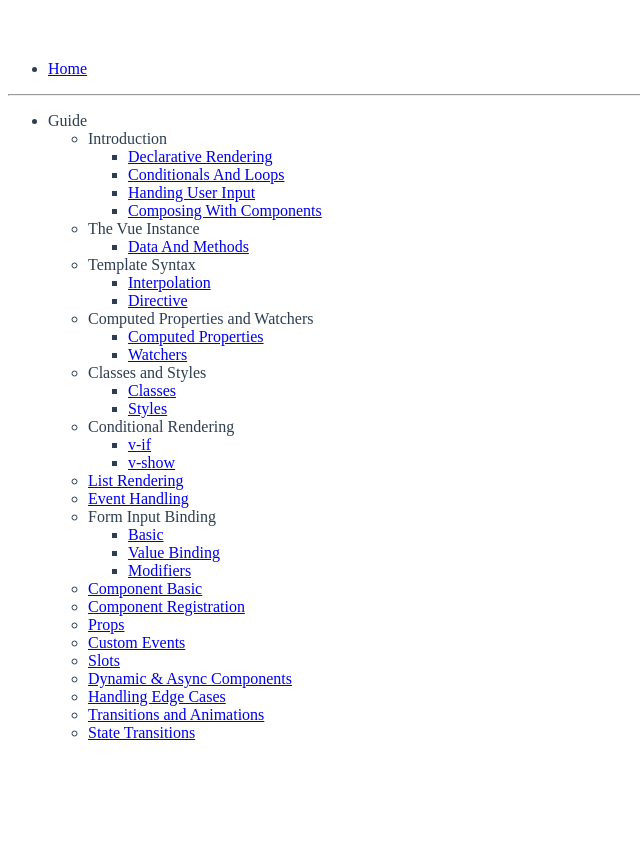
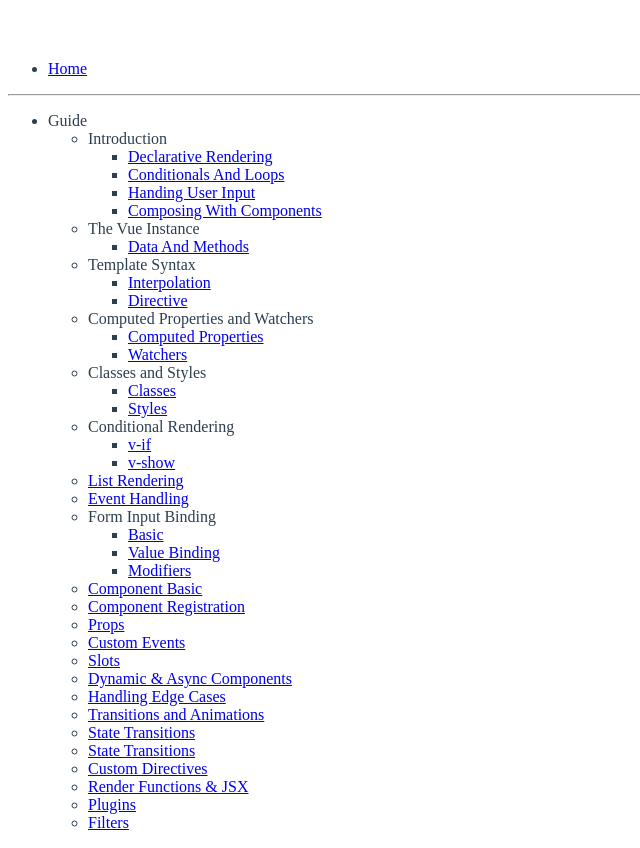
Before and after one commit to luotaoyeah/learning-vue, a Vue app: page / in a window 1280 px wide. Shown: the whole page, without its empty margins (0-640 px from the left). Before the commit the page ends 800 px from the top, so only its background shows below. Built offline with nearby package versions, Linux system fonts and the light colour scheme.

Commit message:
guide: content

```diff
--- a/src/components/home.vue
+++ b/src/components/home.vue
@@ -132,6 +132,31 @@
             <router-link :to="{name: 'guide-state-transition'}">State Transitions</router-link>
           </li>
         </ul>
+        <ul>
+          <li>
+            <router-link :to="{name: 'guide-mixins'}">State Transitions</router-link>
+          </li>
+        </ul>
+        <ul>
+          <li>
+            <router-link :to="{name: 'guide-custom-directives'}">Custom Directives</router-link>
+          </li>
+        </ul>
+        <ul>
+          <li>
+            <router-link :to="{name: 'guide-render-function-and-jsx'}">Render Functions & JSX</router-link>
+          </li>
+        </ul>
+        <ul>
+          <li>
+            <router-link :to="{name: 'guide-plugins'}">Plugins</router-link>
+          </li>
+        </ul>
+        <ul>
+          <li>
+            <router-link :to="{name: 'guide-filters'}">Filters</router-link>
+          </li>
+        </ul>
       </li>
     </ul>
   </div>
--- /dev/null
+++ b/src/doc/guide/19-mixins/index.vue
@@ -0,0 +1,17 @@
+<template>
+  <div
+    style="padding: 10px;"
+  >
+    <!--TODO-->
+  </div>
+</template>
+<script>
+export default {
+  data() {
+    return {};
+  },
+  components: {}
+};
+</script>
+<style scoped>
+</style>
--- /dev/null
+++ b/src/doc/guide/20-custom-directives/index.vue
@@ -0,0 +1,17 @@
+<template>
+  <div
+    style="padding: 10px;"
+  >
+    <!--TODO-->
+  </div>
+</template>
+<script>
+export default {
+  data() {
+    return {};
+  },
+  components: {}
+};
+</script>
+<style scoped>
+</style>
--- /dev/null
+++ b/src/doc/guide/21-render-function-and-jsx/index.vue
@@ -0,0 +1,17 @@
+<template>
+  <div
+    style="padding: 10px;"
+  >
+    <!--TODO-->
+  </div>
+</template>
+<script>
+export default {
+  data() {
+    return {};
+  },
+  components: {}
+};
+</script>
+<style scoped>
+</style>
--- /dev/null
+++ b/src/doc/guide/22-plugins/index.vue
@@ -0,0 +1,17 @@
+<template>
+  <div
+    style="padding: 10px;"
+  >
+    <!--TODO-->
+  </div>
+</template>
+<script>
+export default {
+  data() {
+    return {};
+  },
+  components: {}
+};
+</script>
+<style scoped>
+</style>
--- /dev/null
+++ b/src/doc/guide/23-filters/index.vue
@@ -0,0 +1,17 @@
+<template>
+  <div
+    style="padding: 10px;"
+  >
+    <!--TODO-->
+  </div>
+</template>
+<script>
+export default {
+  data() {
+    return {};
+  },
+  components: {}
+};
+</script>
+<style scoped>
+</style>
--- a/src/router/index.js
+++ b/src/router/index.js
@@ -214,6 +214,41 @@
       component(resolve) {
         require(["../doc/guide/18-state-transition/index"], resolve);
       }
+    },
+    {
+      path: "/guide/mixins",
+      name: "guide-mixins",
+      component(resolve) {
+        require(["../doc/guide/19-mixins/index"], resolve);
+      }
+    },
+    {
+      path: "/guide/custom-directives",
+      name: "guide-custom-directives",
+      component(resolve) {
+        require(["../doc/guide/20-custom-directives/index"], resolve);
+      }
+    },
+    {
+      path: "/guide/render-function-and-jsx",
+      name: "guide-render-function-and-jsx",
+      component(resolve) {
+        require(["../doc/guide/21-render-function-and-jsx/index"], resolve);
+      }
+    },
+    {
+      path: "/guide/plugins",
+      name: "guide-plugins",
+      component(resolve) {
+        require(["../doc/guide/22-plugins/index"], resolve);
+      }
+    },
+    {
+      path: "/guide/filters",
+      name: "guide-filters",
+      component(resolve) {
+        require(["../doc/guide/23-filters/index"], resolve);
+      }
     }
   ]
 });
```
